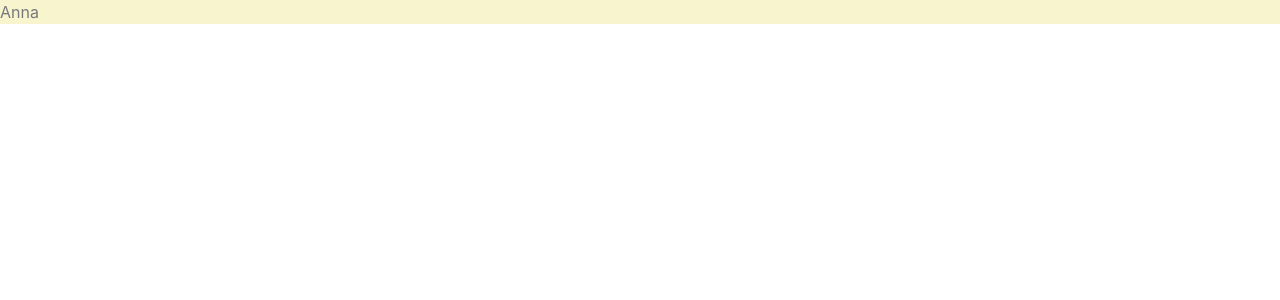
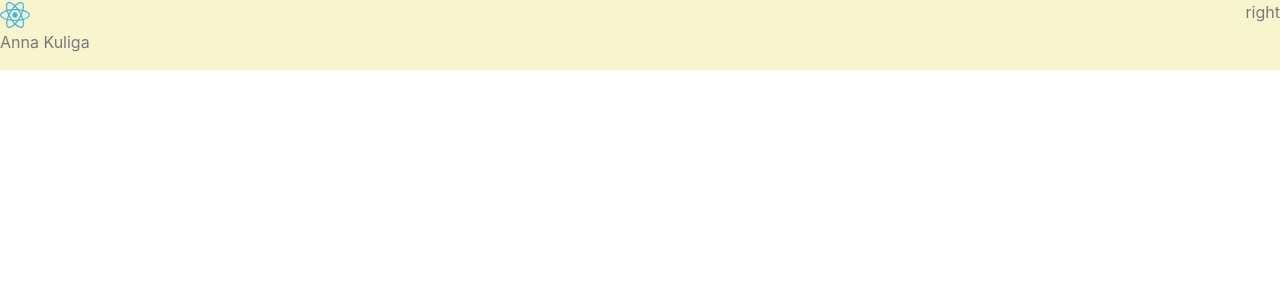
Before and after one commit to AnnaKuliga/anna-kuliga, a React (Create React App) app: page / in a window 1280 px wide. Shown: the top 300 px of the page. Built offline with nearby package versions, Linux system fonts and the light colour scheme.

Commit message:
made a spinning logo icon

```diff
--- a/src/App.css
+++ b/src/App.css
@@ -10,6 +10,7 @@
   --inputColor: hsl(330, 12%, 97%);
   --itemCardColor: hsl(120, 5%, 88%);
   --itemCardHover: hsl(120, 27%, 87%);
+  --blueColor: hsl(198, 77%, 58%);
 
   --main-font: "Playfair Display", serif;
   --biggestFontSize: 2.5rem;
--- /dev/null
+++ b/src/components/Header.css
@@ -0,0 +1,21 @@
+.Header {
+  display: flex;
+  justify-content: space-between;
+}
+.logo {
+  display: flex;
+  flex-direction: column;
+}
+.logo-icon {
+  font-size: 30px;
+  color: var(--blueColor);
+  animation: spin 16s infinite linear;
+}
+@keyframes spin {
+  from {
+    transform: scale(1) rotate(0deg);
+  }
+  to {
+    transform: scale(1) rotate(360deg);
+  }
+}
--- /dev/null
+++ b/src/components/Header.jsx
@@ -0,0 +1,20 @@
+import React from "react";
+import "./Header.css";
+
+//imported icons ====>
+import { FaReact } from "react-icons/fa";
+
+//imported img ====>
+
+const Header = () => {
+  return (
+    <div className="Header">
+      <div className="logo">
+        <FaReact className="logo-icon" />
+        <p>Anna Kuliga</p>
+      </div>
+    </div>
+  );
+};
+
+export default Header;
--- a/src/components/Hero.css
+++ b/src/components/Hero.css
@@ -1,3 +1,5 @@
 .Hero {
   color: var(--textColor);
+  display: flex;
+  justify-content: space-between;
 }
--- a/src/components/Hero.jsx
+++ b/src/components/Hero.jsx
@@ -1,8 +1,16 @@
 import React from "react";
 import "./Hero.css";
+import Header from "./Header";
 
 const Hero = () => {
-  return <div className="Hero">Anna</div>;
+  return (
+    <div className="Hero">
+      <div className="left-h">
+        <Header />
+      </div>
+      <div className="right-h">right</div>
+    </div>
+  );
 };
 
 export default Hero;
```
